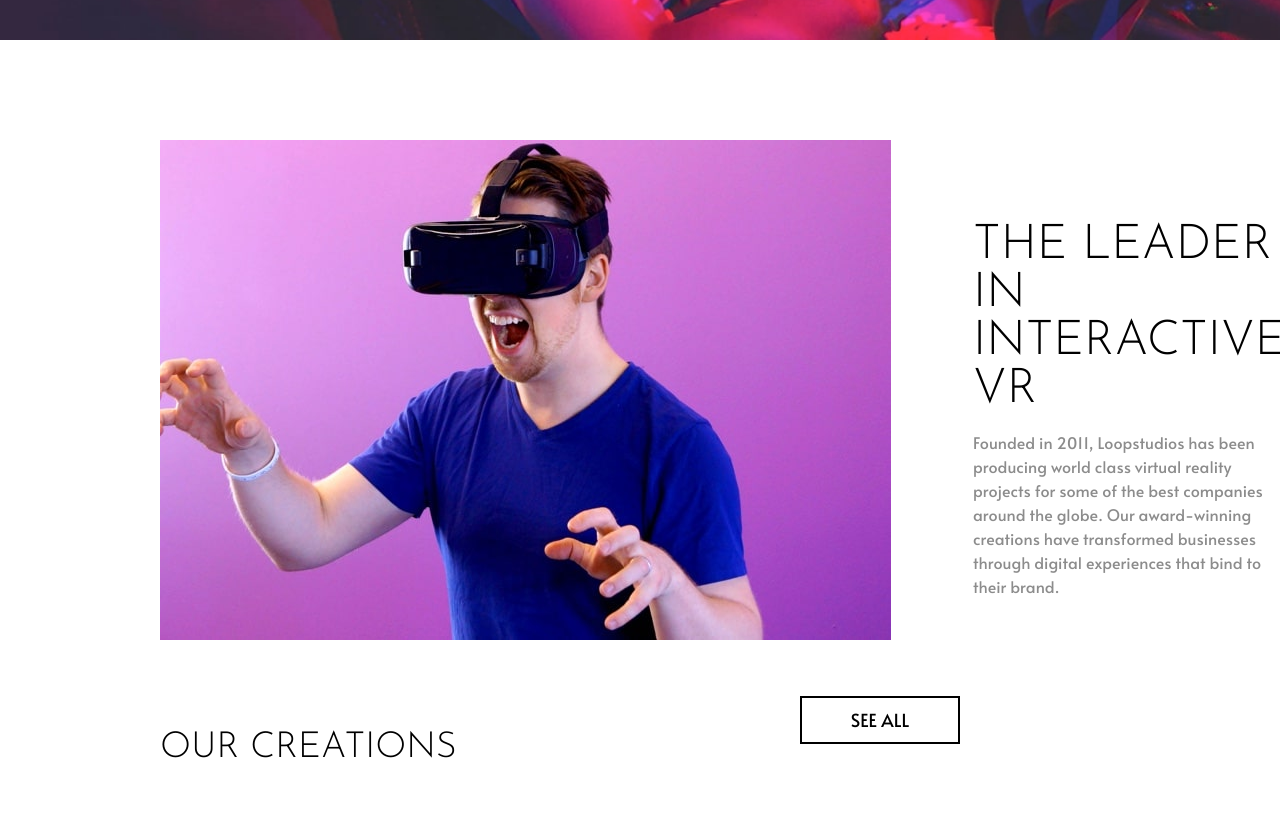
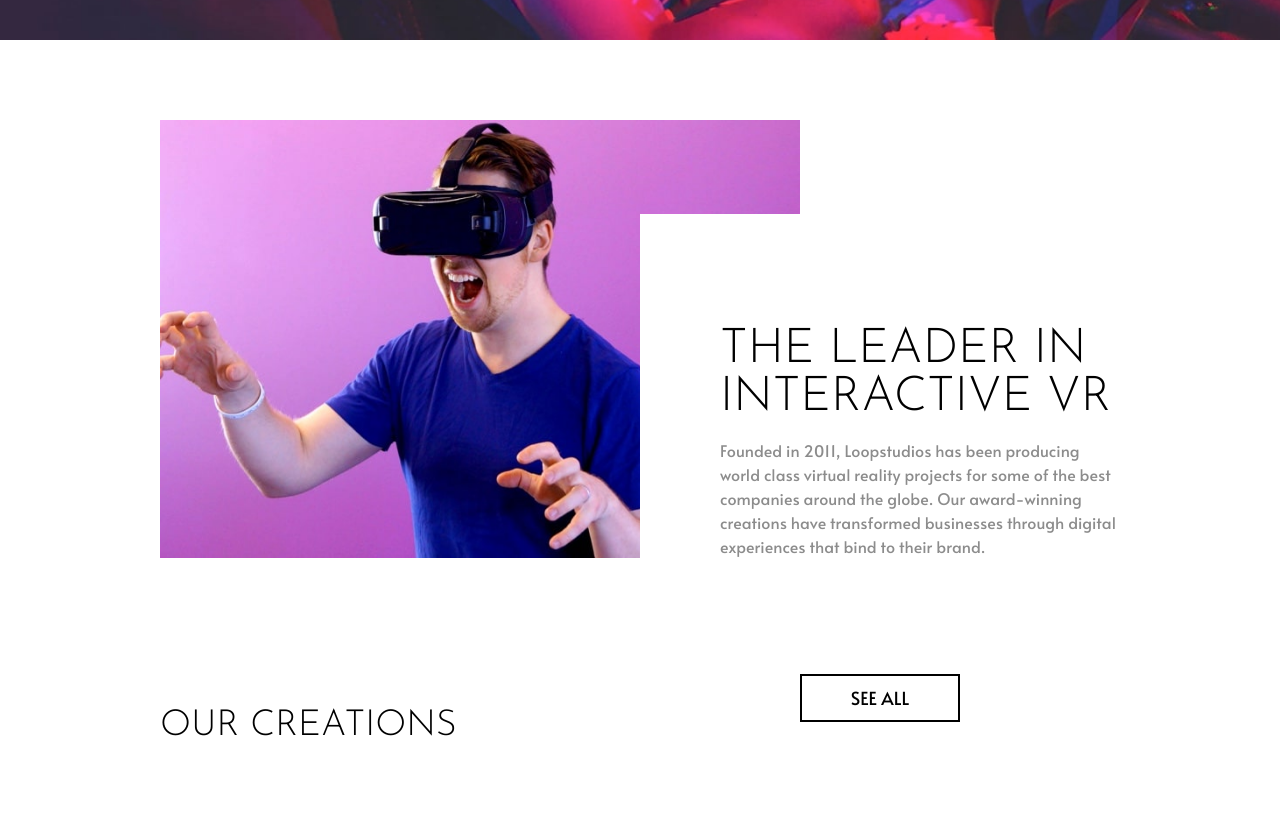
Before and after one commit to CalcagnoLoic/loopstudios, a React (Create React App) app: page / in a window 1280 px wide. Shown: the part 560-1376 px from the top of the page. Built offline with nearby package versions, Linux system fonts and the light colour scheme.

Commit message:
Fix bug with the VR section: position

```diff
--- a/src/components/Section.jsx
+++ b/src/components/Section.jsx
@@ -3,12 +3,12 @@
 
 const Section = () => {
     return (
-        <div className="p-5 md:px-32 xl:px-40 mt-16 xl:mt-20 flex flex-col xl:flex-row">
-            <img src={interactive_mobile} alt="Illutration of interactive VR" className='md:hidden self-center'/>
-            <img src={interactive_desktop} alt="Illutration of interactive VR" className='hidden md:block z-0'/>
-            <div className='z-10 lg:border-2 lg:border-white lg:bg-white  xl:max-w-xl xl:pl-20 xl:pt-12 xl:top-[123%] xl:left-[50%]'>
+        <div className="p-5 mt-20 xl:my-20 md:px-32 xl:px-40 flex flex-col xl:flex-row justify-center xl:justify-start items-center xl:p-0 xl:relative">
+            <img src={interactive_mobile} alt="Illutration of interactive VR" className='xl:hidden'/>
+            <img src={interactive_desktop} alt="Illutration of interactive VR" className='hidden xl:block xl:w-4/6 xl:relative'/>
+            <div className='px-5 xl:p-0 xl:pt-20 xl:pr-40 xl:pl-20 xl:absolute bottom-0 right-0 xl:bg-white xl:w-1/2 xl:text-left'>
                 <h2 className='uppercase text-center text-4xl mt-8 font-light mb-4 xl:text-5xl xl:text-start'>The leader in interactive vr</h2>
-                <p className='text-center text-Dark-Gray xl:text-start font-alata'>Founded in 2011, Loopstudios has been producing world class virtual reality projects for some of the best companies around the globe. Our award-winning creations have transformed businesses through digital experiences that bind to their brand.</p>
+                <p className='text-center text-Dark-Gray xl:text-start font-alata '>Founded in 2011, Loopstudios has been producing world class virtual reality projects for some of the best companies around the globe. Our award-winning creations have transformed businesses through digital experiences that bind to their brand.</p>
             </div>
 
         </div>
```
